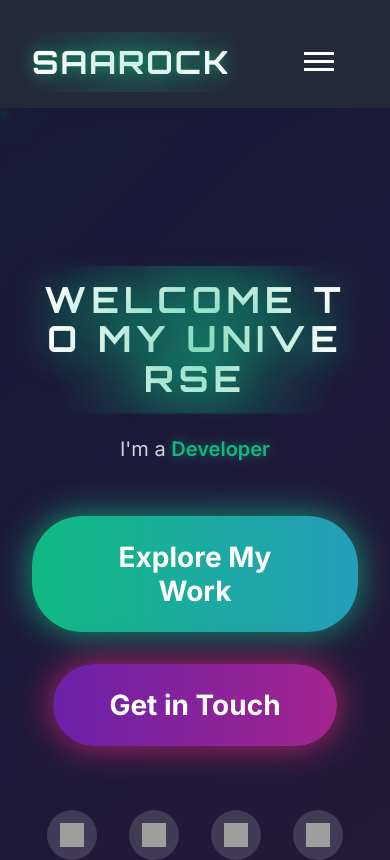
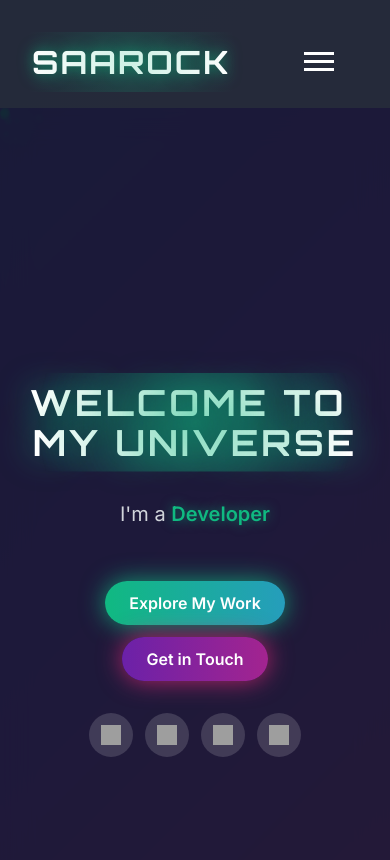
Before and after one commit to saarock/saarock.me, a React (Vite) app: page / in a window 390 px wide. Shown: the top 860 px of the page. Built offline with nearby package versions, Linux system fonts and the light colour scheme; grey boxes are pictures that could not be loaded.

Commit message:
improved ui

```diff
--- a/src/components/hero/Hero.css
+++ b/src/components/hero/Hero.css
@@ -48,7 +48,7 @@
   align-items: center;
   justify-content: center;
   overflow: hidden;
-  padding: 0 2rem;
+  padding: 0 1.5rem;
   background-color: #111827;
   z-index: 1;
 }
@@ -123,24 +123,6 @@
   display: inline-block;
 }
 
-@media (max-width: 1024px) {
-  .sb-hero-title {
-    font-size: 4.5rem;
-  }
-}
-
-@media (max-width: 768px) {
-  .sb-hero-title {
-    font-size: 3rem;
-  }
-}
-
-@media (max-width: 480px) {
-  .sb-hero-title {
-    font-size: 2.25rem;
-  }
-}
-
 .sb-hero-title-glow {
   position: absolute;
   top: 0;
@@ -173,78 +155,112 @@
   text-shadow: 0 0 12px rgba(16, 185, 129, 0.6);
 }
 
-@media (max-width: 768px) {
-  .sb-hero-subtitle {
-    font-size: 1.75rem;
-  }
-}
-
-@media (max-width: 480px) {
-  .sb-hero-subtitle {
-    font-size: 1.25rem;
-  }
-}
-
 .sb-hero-cta-container {
   display: flex;
-  gap: 2rem;
+  gap: 1.5rem;
   justify-content: center;
-  margin-bottom: 4rem;
-}
-
-@media (max-width: 768px) {
-  .sb-hero-cta-container {
-    flex-direction: column;
-    align-items: center;
-  }
+  margin-bottom: 3rem;
 }
 
 .sb-hero-cta {
   position: relative;
-  display: inline-block;
-  padding: 1.5rem 3.5rem;
+  display: inline-flex;
+  align-items: center;
+  justify-content: center;
+  padding: 1.25rem 3rem;
   font-family: "Inter", sans-serif;
-  font-size: 1.75rem;
-  font-weight: 700;
+  font-size: 1.5rem;
+  font-weight: 600;
   color: #ffffff;
-  border-radius: 50px;
+  border-radius: 40px;
   text-decoration: none;
-  transition: all 0.4s ease;
+  transition: all 0.3s ease;
   overflow: hidden;
+  min-width: 160px;
+  box-sizing: border-box;
 }
 
 .sb-hero-cta-primary {
   background: linear-gradient(90deg, #10b981, #3b82f6);
   background-size: 200% 100%;
-  box-shadow: 0 0 35px rgba(16, 185, 129, 0.8);
+  box-shadow: 0 0 25px rgba(16, 185, 129, 0.8);
 }
 
 .sb-hero-cta-secondary {
   background: linear-gradient(90deg, #6b21a8, #db2777);
   background-size: 200% 100%;
-  box-shadow: 0 0 35px rgba(219, 39, 119, 0.8);
+  box-shadow: 0 0 25px rgba(219, 39, 119, 0.8);
 }
 
-.sb-hero-cta:hover {
-  transform: translateY(-7px);
-  box-shadow: 0 0 60px rgba(16, 185, 129, 1);
+.sb-hero-cta:hover,
+.sb-hero-cta:active {
+  transform: translateY(-5px);
+  box-shadow: 0 0 40px rgba(16, 185, 129, 1);
   background-position: 100% 0;
 }
 
-.sb-hero-cta:hover .sb-hero-cta-ripple {
+.sb-hero-cta:hover .sb-hero-cta-ripple,
+.sb-hero-cta:active .sb-hero-cta-ripple {
   animation: sb-ripple 0.8s ease-out;
 }
 
 .sb-hero-cta-ripple {
   position: absolute;
-  width: 180px;
-  height: 180px;
+  width: 120px;
+  height: 120px;
   background: rgba(255, 255, 255, 0.5);
   border-radius: 50%;
   top: 50%;
   left: 50%;
   transform: translate(-50%, -50%) scale(0);
   pointer-events: none;
+}
+
+.sb-hero-socials {
+  display: flex;
+  justify-content: center;
+  gap: 1.5rem;
+  margin-top: 2rem;
+}
+
+.sb-hero-social {
+  display: flex;
+  align-items: center;
+  justify-content: center;
+  width: 56px;
+  height: 56px;
+  background: rgba(255, 255, 255, 0.15);
+  border-radius: 50%;
+  transition: all 0.3s ease;
+}
+
+.sb-hero-social:hover,
+.sb-hero-social:active {
+  background: linear-gradient(90deg, #10b981, #3b82f6);
+  transform: translateY(-5px);
+  box-shadow: 0 0 20px rgba(16, 185, 129, 0.8);
+}
+
+.sb-hero-social-icon {
+  width: 26px;
+  height: 26px;
+  background-size: cover;
+}
+
+.sb-hero-social-github {
+  background-image: url("https://api.iconify.design/mdi:github.svg?color=%23ffffff");
+}
+
+.sb-hero-social-linkedin {
+  background-image: url("https://api.iconify.design/mdi:linkedin.svg?color=%23ffffff");
+}
+
+.sb-hero-social-twitter {
+  background-image: url("https://api.iconify.design/mdi:twitter.svg?color=%23ffffff");
+}
+
+.sb-hero-social-instagram {
+  background-image: url("https://api.iconify.design/mdi:instagram.svg?color=%23ffffff");
 }
 
 .sb-hero-image {
@@ -255,29 +271,6 @@
   height: 300px;
   z-index: 3;
   perspective: 1000px;
-}
-
-@media (max-width: 1024px) {
-  .sb-hero-image {
-    width: 350px;
-    height: 350px;
-    bottom: 8%;
-    right: 50%;
-    transform: translateX(50%);
-  }
-}
-
-@media (max-width: 768px) {
-  .sb-hero-image {
-    width: 280px;
-    height: 280px;
-  }
-}
-
-@media (max-width: 480px) {
-  .sb-hero-image {
-    display: none;
-  }
 }
 
 .sb-hero-image-content {
@@ -310,59 +303,159 @@
   border-radius: 50%;
 }
 
-.sb-hero-socials {
-  display: flex;
-  justify-content: center;
-  gap: 2rem;
-  margin-top: 2.5rem;
-}
+/* Responsive Design */
+@media (max-width: 1024px) {
+  .sb-hero-title {
+    font-size: 4.5rem;
+  }
 
-.sb-hero-social {
-  display: flex;
-  align-items: center;
-  justify-content: center;
-  width: 60px;
-  height: 60px;
-  background: rgba(255, 255, 255, 0.15);
-  border-radius: 50%;
-  transition: all 0.3s ease;
-}
+  .sb-hero-subtitle {
+    font-size: 2rem;
+  }
 
-.sb-hero-social:hover {
-  background: linear-gradient(90deg, #10b981, #3b82f6);
-  transform: translateY(-7px);
-  box-shadow: 0 0 25px rgba(16, 185, 129, 0.8);
-}
+  .sb-hero-cta {
+    padding: 1rem 2.5rem;
+    font-size: 1.25rem;
+    min-width: 140px;
+  }
 
-.sb-hero-social-icon {
-  width: 28px;
-  height: 28px;
-  background-size: cover;
-}
+  .sb-hero-cta-container {
+    gap: 1.25rem;
+  }
 
-.sb-hero-social-github {
-  background-image: url("https://api.iconify.design/mdi:github.svg?color=%23ffffff");
-}
+  .sb-hero-social {
+    width: 52px;
+    height: 52px;
+  }
 
-.sb-hero-social-linkedin {
-  background-image: url("https://api.iconify.design/mdi:linkedin.svg?color=%23ffffff");
-}
-
-.sb-hero-social-twitter {
-  background-image: url("https://api.iconify.design/mdi:twitter.svg?color=%23ffffff");
-}
-
-.sb-hero-social-instagram {
-  background-image: url("https://api.iconify.design/mdi:instagram.svg?color=%23ffffff");
-}
-
-@media (max-width: 768px) {
-  .sb-hero-social {
-    width: 50px;
-    height: 50px;
-  }
   .sb-hero-social-icon {
     width: 24px;
     height: 24px;
   }
+
+  .sb-hero-image {
+    width: 350px;
+    height: 350px;
+    bottom: 8%;
+    right: 50%;
+    transform: translateX(50%);
+  }
 }
+
+@media (max-width: 768px) {
+  .sb-hero-title {
+    font-size: 3rem;
+  }
+
+  .sb-hero-subtitle {
+    font-size: 1.75rem;
+  }
+
+  .sb-hero-cta-container {
+    flex-direction: column;
+    align-items: center;
+    gap: 1rem;
+    margin-bottom: 2.5rem;
+  }
+
+  .sb-hero-cta {
+    padding: 0.9rem 2rem;
+    font-size: 1.1rem;
+    min-width: 120px;
+    border-radius: 35px;
+  }
+
+  .sb-hero-cta-ripple {
+    width: 100px;
+    height: 100px;
+  }
+
+  .sb-hero-socials {
+    gap: 1rem;
+    margin-top: 1.5rem;
+  }
+
+  .sb-hero-social {
+    width: 48px;
+    height: 48px;
+  }
+
+  .sb-hero-social-icon {
+    width: 22px;
+    height: 22px;
+  }
+
+  .sb-hero-image {
+    width: 280px;
+    height: 280px;
+  }
+}
+
+@media (max-width: 480px) {
+  .sb-hero {
+    padding: 0 1rem;
+  }
+
+  .sb-hero-title {
+    font-size: 2.25rem;
+    letter-spacing: 3px;
+  }
+
+  .sb-hero-subtitle {
+    font-size: 1.25rem;
+  }
+
+  .sb-hero-cta-container {
+    gap: 0.75rem;
+    margin-bottom: 2rem;
+  }
+
+  .sb-hero-cta {
+    padding: 0.75rem 1.5rem;
+    font-size: 1rem;
+    min-width: 100px;
+    border-radius: 30px;
+  }
+
+  .sb-hero-cta-ripple {
+    width: 80px;
+    height: 80px;
+  }
+
+  .sb-hero-socials {
+    gap: 0.75rem;
+  }
+
+  .sb-hero-social {
+    width: 44px;
+    height: 44px;
+  }
+
+  .sb-hero-social-icon {
+    width: 20px;
+    height: 20px;
+  }
+
+  .sb-hero-image {
+    display: none;
+  }
+}
+
+@media (max-width: 360px) {
+  .sb-hero-cta {
+    padding: 0.6rem 1.25rem;
+    font-size: 0.9rem;
+    min-width: 90px;
+    border-radius: 28px;
+  }
+
+  .sb-hero-social {
+    width: 40px;
+    height: 40px;
+  }
+
+  .sb-hero-social-icon {
+    width: 18px;
+    height: 18px;
+  }
+}
```
